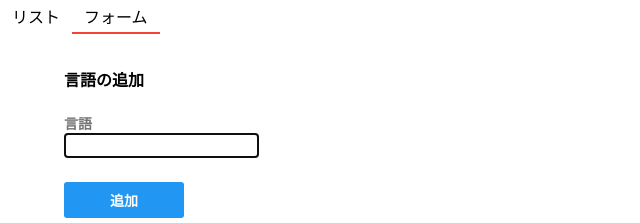
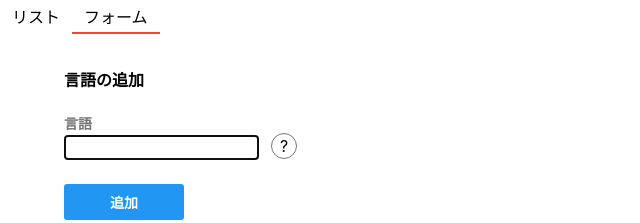
Before and after one commit to suzuki-yoshiki/react-easysite, a React (Create React App) app: page / in a window 1280 px wide. Both pictures are taken after a click on the item "フォーム". Shown: the top 223 px of the page, without its empty margins (0-640 px from the left). Built offline with nearby package versions, Linux system fonts and the light colour scheme.

Commit message:
class-refによるエレメントの取得

```diff
--- a/src/Form.js
+++ b/src/Form.js
@@ -3,6 +3,7 @@
 import { Button } from "./components/button";
 import { TabBodyContainer } from "./components/tab-body-container"
 import { FormModal } from "./FormModal";
+import { Hint } from "./Hint";
 
 
 const Label = styled.label`
@@ -44,6 +45,7 @@
           <div>
           <Label>言語</Label>
             <Input type="text" value={text} onChange={(e) => this.setState({ text: e.target.value })} autoFocus/>
+            <Hint />
           </div>
           <div>
             <ButtonContainer>
--- /dev/null
+++ b/src/Hint.js
@@ -0,0 +1,65 @@
+import styled from "styled-components";
+import React from "react"
+
+const HintContainer = styled.div`
+  position: relative;
+  display: inline-flex;
+  margin-left: 12px;
+`
+
+const HintInner = styled.div`
+  display: flex;
+  justify-content: center;
+  align-items: center;
+  border-radius: 50%;
+  border: 1px solid #757575;
+  width: 24px;
+  height: 24px;
+  cursor: pointer;
+`;
+
+const PopupContainer = styled.div`
+  position: absolute;
+  left: 88%;
+  bottom: 12px;
+  display: flex;
+  justify-content: center;
+  padding: 8px;
+  width: 140px;
+  border: 1px solid black;
+  border-radius: 8px;
+`
+
+export class Hint extends React.Component {
+  constructor(props) {
+    super(props);
+    this.state = { showPopup: false};
+    this.ref = React.createRef();
+  }
+  componentDidUpdate() {
+    if (this.ref.current) {
+      this.ref.current.focus();
+    }
+  }
+  render() {
+    const { showPopup } = this.state;
+    return (
+      <HintContainer>
+        <HintInner onClick={() => this.setState({ showPopup: true })} >
+        ?
+        </HintInner>
+        {
+          showPopup && (
+            <PopupContainer
+             ref={this.ref}
+             onBlur={() => this.setState({ showPopup: false })}
+             tabIndex={0}
+            >
+              言語の名前です
+            </PopupContainer>
+          )
+        }
+      </HintContainer>
+    )
+  }
+}
```
